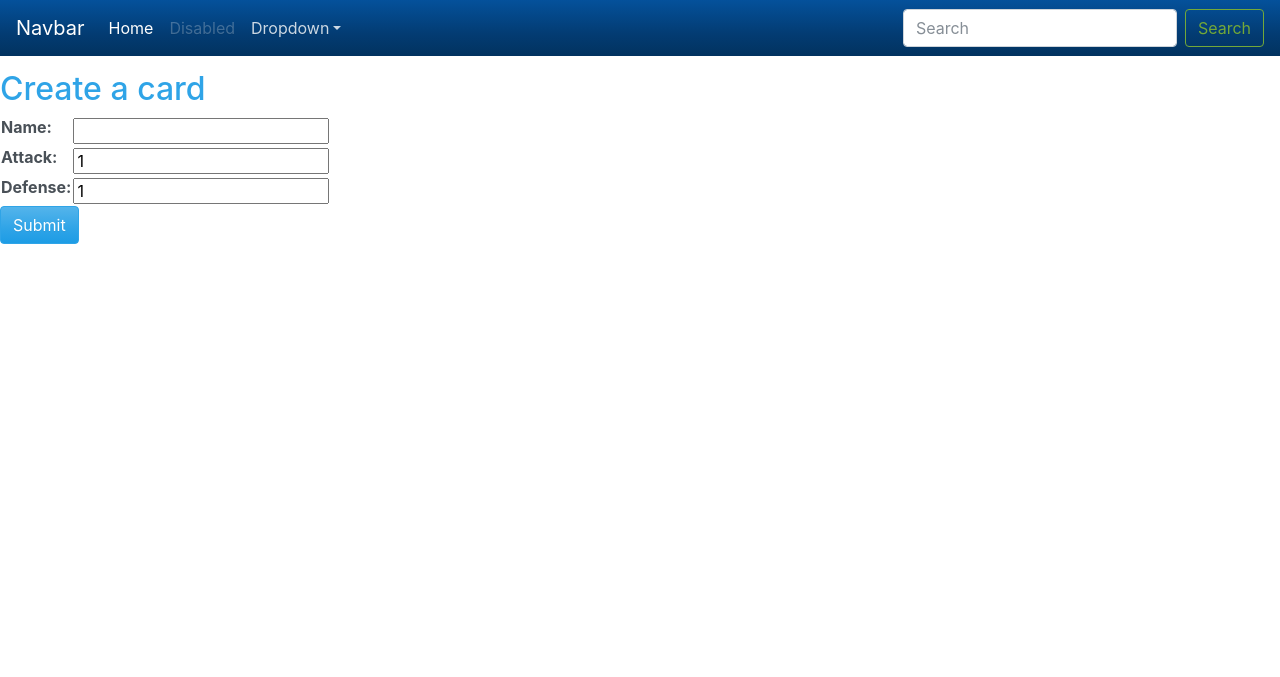
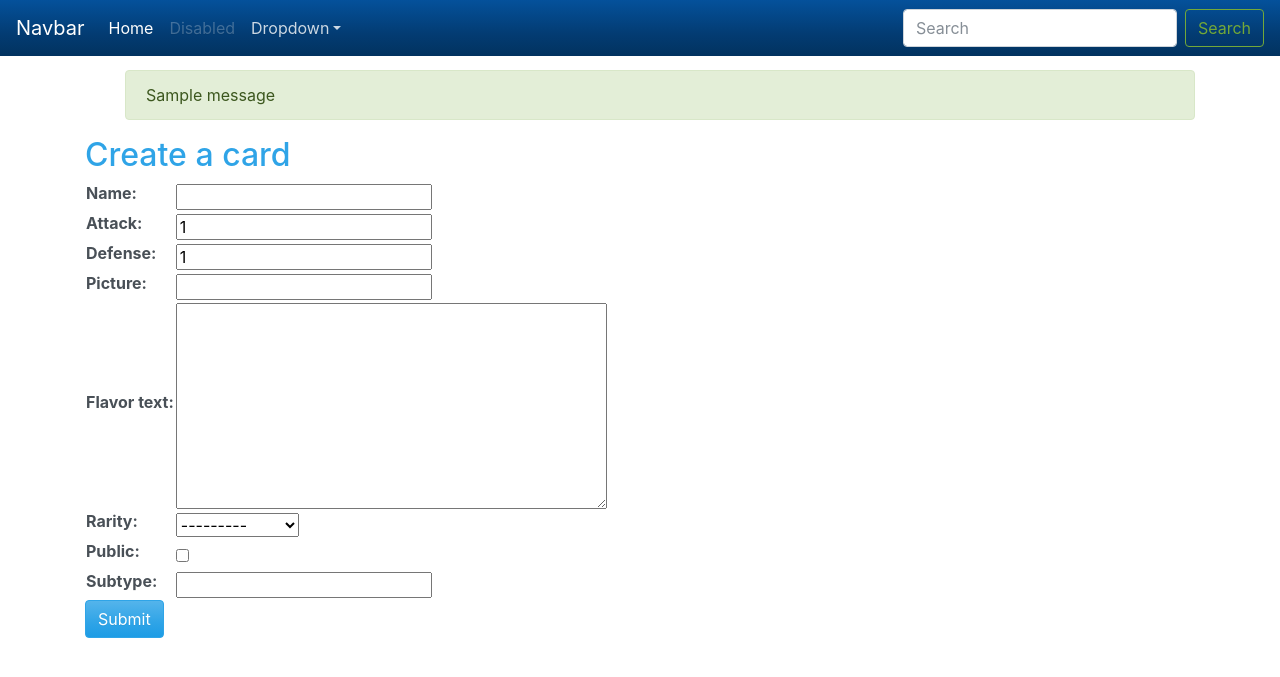
Before and after one commit to hal0zer0/elementals, a Django app: page /create/ in a window 1280 px wide. Shown: the top 677 px of the page. Run offline with Django 3.2, Linux system fonts and the light colour scheme; tables that the repository leaves empty hold one stand-in row (values such as "Sample post"); one stand-in notice (Sample message) is shown; some libraries are stand-ins or nearby versions.

Commit message:
Some excellent progress on the card creator

```diff
--- a/elemcore/forms.py
+++ b/elemcore/forms.py
@@ -1,7 +1,15 @@
-from django.forms import ModelForm
+from django import forms
 from elemcore import models as emodels
 
-class ConstructForm(ModelForm):
+class ConstructForm(forms.ModelForm):
+    subtype = forms.CharField(max_length=16)
+
+    def save(self, commit=True):
+        subtype_name = self.cleaned_data['subtype']
+        subtype = emodels.CardSubtype.objects.get_or_create(name=subtype_name)[0]
+        self.instance.subtype = subtype
+
     class Meta:
         model = emodels.Construct
-        fields = ['name', 'attack', 'defense']
+        fields = ['name', 'attack', 'defense', 'picture', 'flavor_text', 'rarity', 'public', 'user'] # User is hidden
+        widgets = {'user': forms.HiddenInput()}
--- a/elementals/templates/create_card.html
+++ b/elementals/templates/create_card.html
@@ -1,8 +1,19 @@
 {% extends 'base.html' %}
 
 {% block content %}
+<div class="container">
+{% if messages %}
+
+<ul class="messages">
+    {% for message in messages %}
+    <div {% if message.tags %} class="alert alert-{{ message.tags }}"{% endif %}>{{ message }}</div>
+    {% endfor %}
+</ul>
+{% endif %}
+
 <h2>Create a card </h2>
-    <form action="/your-name/" method="post">
+    <!-- TODO:  Bootstrap the forms.  crispy-forms? -->
+    <form method="post">
         {% csrf_token %}
         <table>
         {{ form }}
@@ -10,5 +21,5 @@
         <input type="submit" value="Submit" class="btn btn-primary">
     </form>
 
-
+</div>
 {% endblock %}
--- a/elementals/views/create.py
+++ b/elementals/views/create.py
@@ -1,7 +1,15 @@
 from django.shortcuts import render
 from elemcore import models as emodels
+from django.contrib import messages
 from elemcore import forms
 
 def show(request):
-    form = forms.ConstructForm()
-    return render(request, 'create_card.html', {'form': form})
+    context = {}
+    form = forms.ConstructForm(request.POST or None, initial={'user': request.user})
+    if form.is_valid():
+        #form.cleaned_data["user_id"] = request.user.id
+        form.save()
+        messages.add_message(request, messages.INFO, 'Card Created')
+
+    context['form'] = form
+    return render(request, 'create_card.html', context)
```
